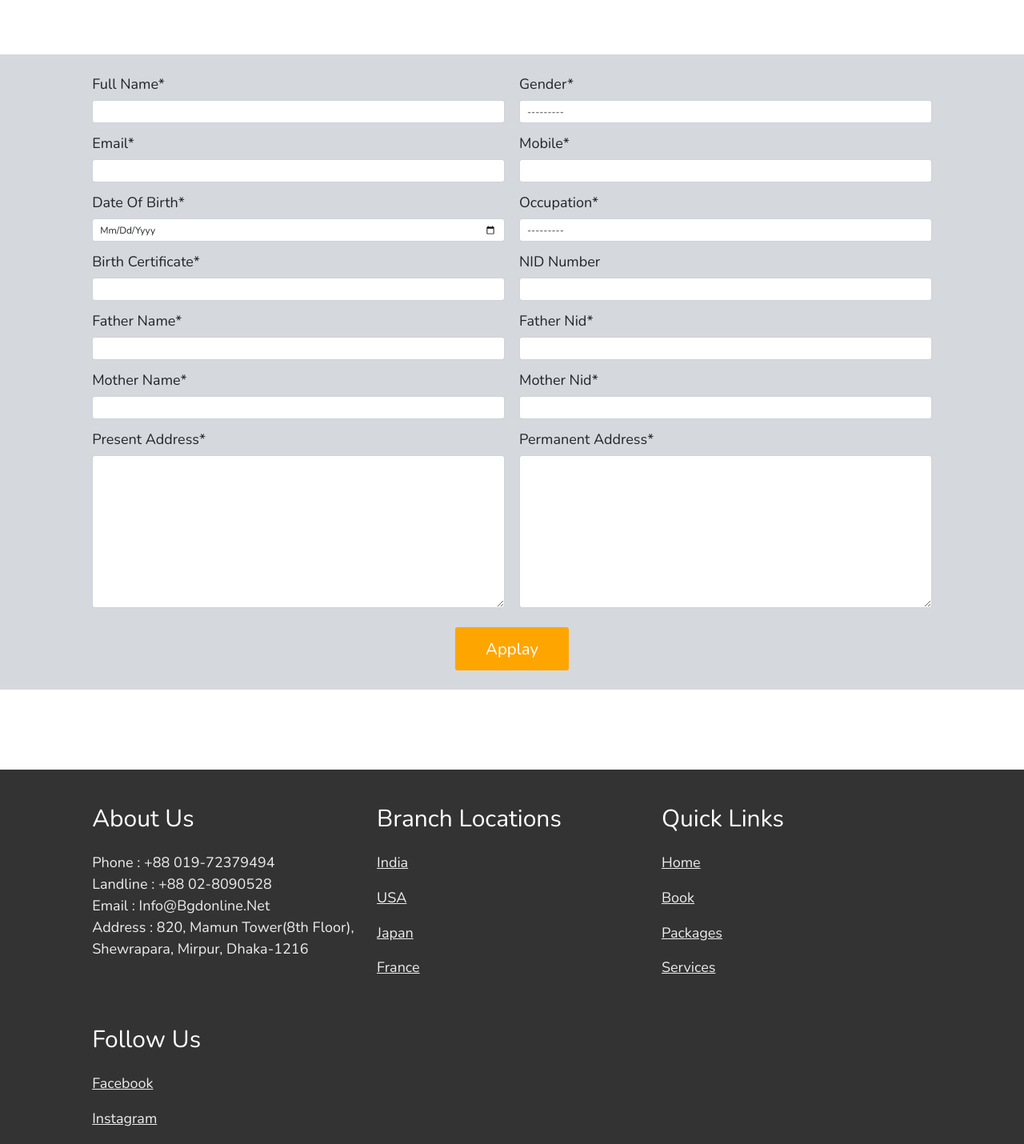
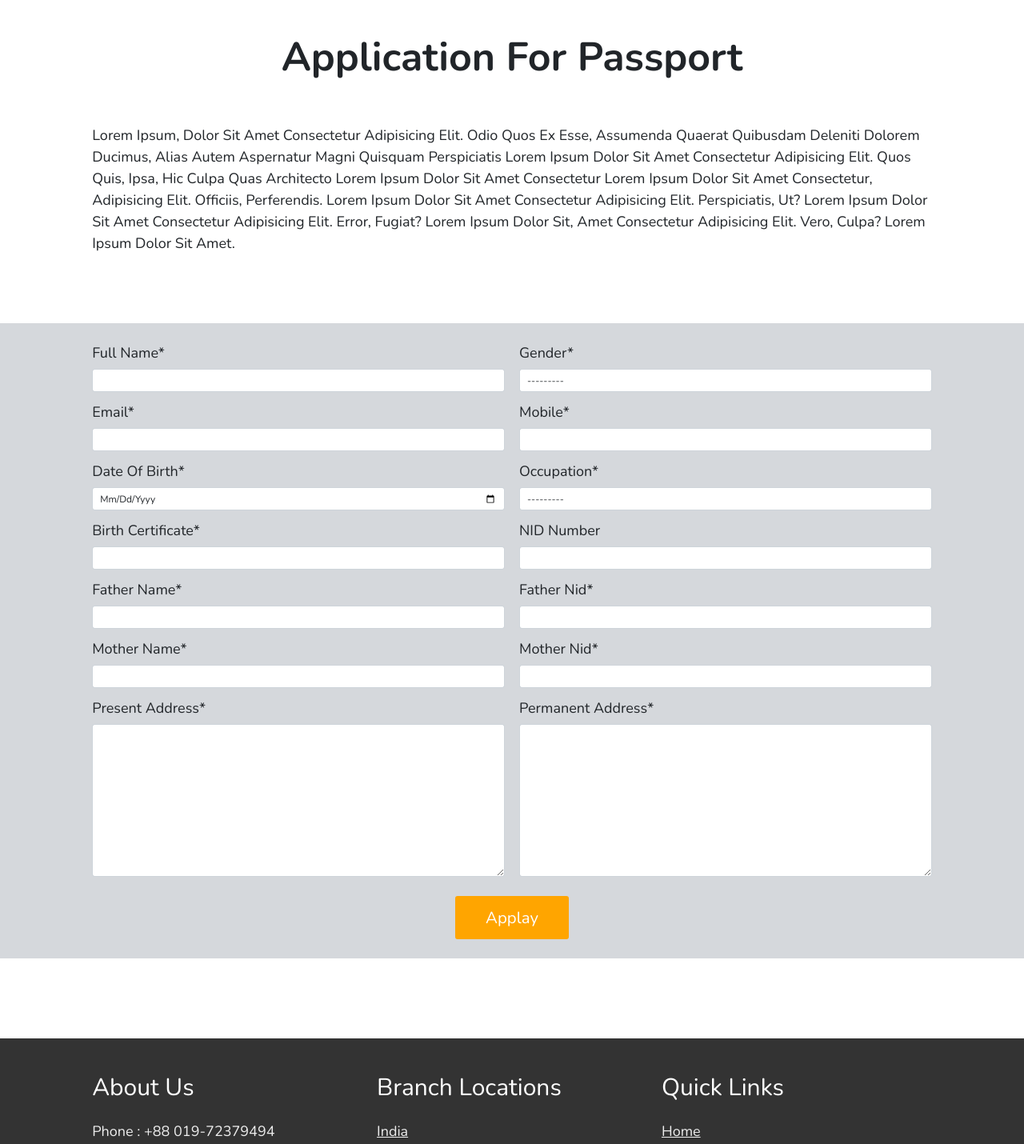
Before and after one commit to sakhawat46/Tour-and-Travel, a Django app: page /services/passport/ in a window 1280 px wide. Shown: the part 132-1562 px from the top of the page at 80% size. Run offline with Django 3.2, Linux system fonts and the light colour scheme; some libraries are stand-ins or nearby versions.

Commit message:
passport update

```diff
--- a/templates/services_app/passport.html
+++ b/templates/services_app/passport.html
@@ -40,8 +40,18 @@
 </style>
 
 
+<section style="margin-top: 150px;">
+    <h1 class="text-center" style="font-weight: bolder; font-size: 50px;">Application For Passport</h1>
+</section>
 
-<section style="margin-top: 200px; margin-bottom: 100px; background-color: #D5D8DC;">
+
+<section>
+    <p>Lorem ipsum, dolor sit amet consectetur adipisicing elit. Odio quos ex esse, assumenda quaerat quibusdam deleniti dolorem ducimus, alias autem aspernatur magni quisquam perspiciatis Lorem ipsum dolor sit amet consectetur adipisicing elit. Quos quis, ipsa, hic culpa quas architecto Lorem ipsum dolor sit amet consectetur Lorem ipsum dolor sit amet consectetur, adipisicing elit. Officiis, perferendis. Lorem ipsum dolor sit amet consectetur adipisicing elit. Perspiciatis, ut? Lorem ipsum dolor sit amet consectetur adipisicing elit. Error, fugiat? Lorem ipsum dolor sit, amet consectetur adipisicing elit. Vero, culpa? Lorem ipsum dolor sit amet.</p>
+</section>
+
+
+
+<section style="margin-top: 50px; margin-bottom: 100px; background-color: #D5D8DC;">
 
 
 
```
Also changed, not shown: db.sqlite3.
